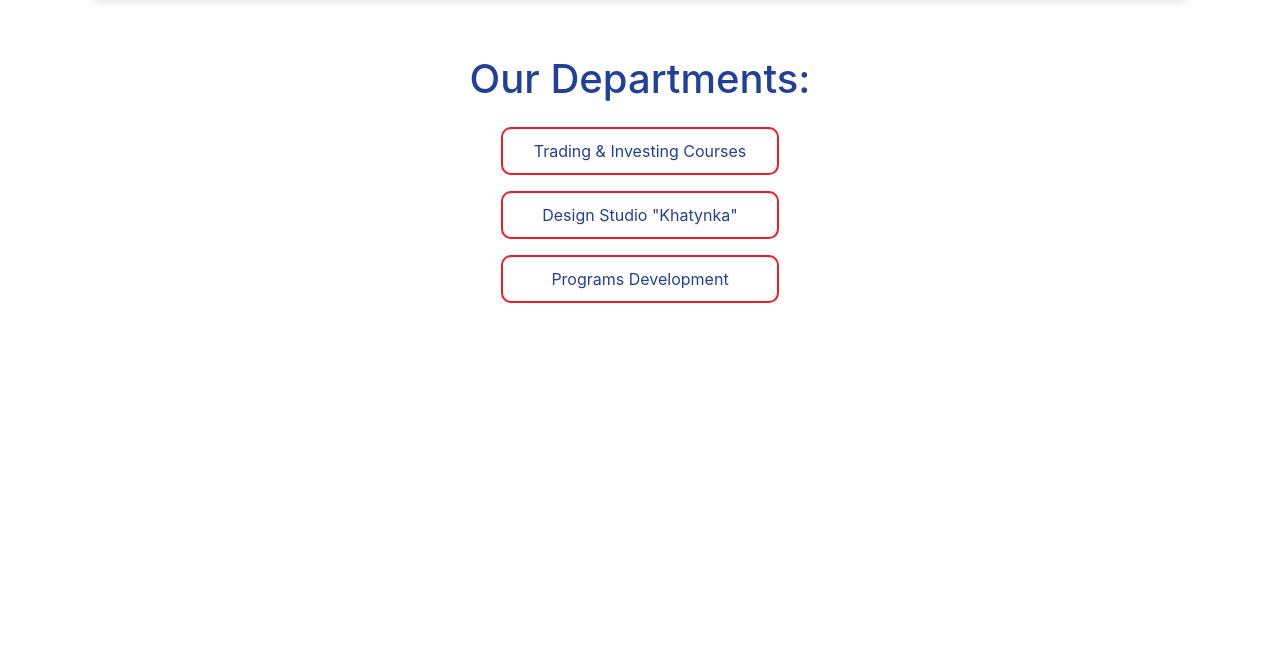
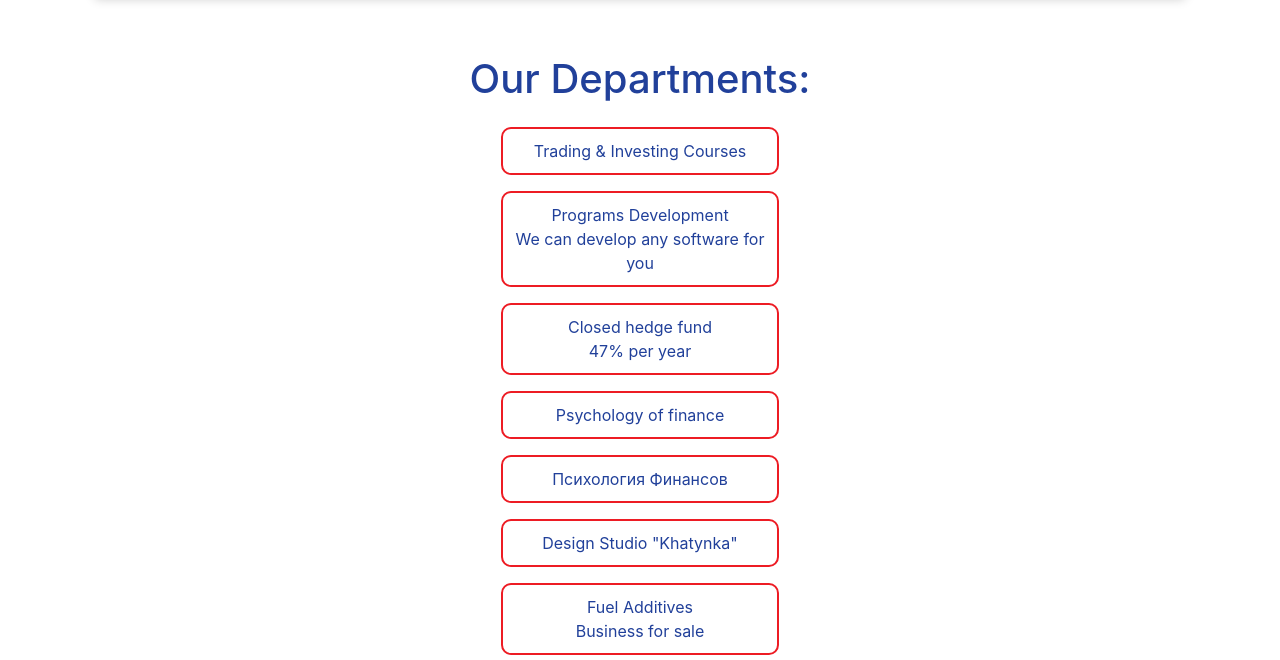
Before and after one commit to Dsibe/abtco, a Django app: page /departments in a window 1280 px wide. Shown: the part 140-800 px from the top of the page. Run offline with Django 3.2, Linux system fonts and the light colour scheme; some libraries are stand-ins or nearby versions.

Commit message:
'views.py'

```diff
--- a/khatynka/templates/khatynka/main.html
+++ b/khatynka/templates/khatynka/main.html
@@ -70,7 +70,7 @@
     </div>
     <div style="position: absolute; bottom: 10px; left: 45%">
       <hr class="mr-5 ml-5">
-      <small style="color: grey;">© 2002-2019 All rights reserved.</small>
+      <small style="color: grey;">© 2002-2020 All rights reserved.</small>
     </div>
 </body>
 
--- a/main/templates/main/departments.html
+++ b/main/templates/main/departments.html
@@ -7,13 +7,11 @@
       background-color: #ED1C24 !important;
       color: white !important;
     }
-
     .row a:hover {
       text-decoration: none;
       background-color: #ED1C24 !important;
       color: white !important;
     }
-
     .row a {
       border: 2px solid #ED1C24;
       text-decoration: none;
@@ -22,80 +20,52 @@
       margin: 0 auto;
       color: #21409A;
       background-color: white;
-
-
     }
-
-
   </style>
 
-<!--
-<div class="carousel slide mt-5" data-ride="carousel">
-  <div class="carousel-inner" style="border-radius: 10px">
-    <div class="carousel-item active">
-        <img src="http://abtco.us/wp-content/uploads/0001.jpg" class="d-block w-100">
-    </div>
-    <div class="carousel-item" style="border-radius: 10px">
-      <img src="http://abtco.us/wp-content/uploads/0002.jpg" class="d-block w-100">
-    </div>
-    <div class="carousel-item" style="border-radius: 10px">
-      <img src="http://abtco.us/wp-content/uploads/0003.jpg" class="d-block w-100">
-    </div>
-    <div class="carousel-item" style="border-radius: 10px">
-      <img src="http://abtco.us/wp-content/uploads/0004.jpg" class="d-block w-100">
-    </div>
-    <div class="carousel-item" style="border-radius: 10px">
-      <img src="http://abtco.us/wp-content/uploads/0005.jpg" class="d-block w-100">
-    </div>
-    <div class="carousel-item" style="border-radius: 10px">
-      <img src="http://abtco.us/wp-content/uploads/0006.jpg" class="d-block w-100">
-    </div>
-    <div class="carousel-item" style="border-radius: 10px">
-      <img src="http://abtco.us/wp-content/uploads/0007.jpg" class="d-block w-100">
-    </div>
-    <div class="carousel-item" style="border-radius: 10px">
-      <img src="http://abtco.us/wp-content/uploads/0008.jpg" class="d-block w-100">
-    </div>
-  </div>
-</div> -->
-
+  <!-- <div class="carousel slide mt-5" data-ride="carousel"> <div class="carousel-inner" style="border-radius: 10px"> <div class="carousel-item active"> <img src="http://abtco.us/wp-content/uploads/0001.jpg" class="d-block w-100"> </div> <div
+  class="carousel-item" style="border-radius: 10px"> <img src="http://abtco.us/wp-content/uploads/0002.jpg" class="d-block w-100"> </div> <div class="carousel-item" style="border-radius: 10px"> <img src="http://abtco.us/wp-content/uploads/0003.jpg"
+  class="d-block w-100"> </div> <div class="carousel-item" style="border-radius: 10px"> <img src="http://abtco.us/wp-content/uploads/0004.jpg" class="d-block w-100"> </div> <div class="carousel-item" style="border-radius: 10px"> <img
+  src="http://abtco.us/wp-content/uploads/0005.jpg" class="d-block w-100"> </div> <div class="carousel-item" style="border-radius: 10px"> <img src="http://abtco.us/wp-content/uploads/0006.jpg" class="d-block w-100"> </div> <div class="carousel-item"
+  style="border-radius: 10px"> <img src="http://abtco.us/wp-content/uploads/0007.jpg" class="d-block w-100"> </div> <div class="carousel-item" style="border-radius: 10px"> <img src="http://abtco.us/wp-content/uploads/0008.jpg" class="d-block w-100">
+  </div> </div> </div> -->
 
   <div>
 
     <h1 class="mt-2" style="color: #21409A; text-align: center;">Our Departments:</h1>
 
+    <div style="text-align: center">
+      <div class="row">
+        <a href="/trading" class="btn-hover col-12 col-sm-12 col-md-4 col-lg-3 mt-3">Trading & Investing Courses</a>
+      </div>
 
-  <div style="text-align: center">
-    <!-- <div class="row">
-      <a href="/hedge-fund" class="btn-hover col-12 col-sm-12 col-md-4 col-lg-3 mt-3">Hedge fund</a>
-    </div> -->
+      <!-- <div class="row"> <a href="/junior-studio" class="btn-hover col-12 col-sm-12 col-md-4 col-lg-3 mt-3">Junior Studio</a> </div> -->
 
       <div class="row">
-      <a href="/trading" class="btn-hover col-12 col-sm-12 col-md-4 col-lg-3 mt-3">Trading & Investing Courses</a>
+        <a href="/developing" class="btn-hover col-12 col-sm-12 col-md-4 col-lg-3 mt-3">Programs Development<br>We can develop any software for you</a>
+      </div>
+
+      <div class="row">
+        <a href="/hedge-fund" class="btn-hover col-12 col-sm-12 col-md-4 col-lg-3 mt-3">Closed hedge fund<br>47% per year</a>
+      </div>
+
+      <div class="row">
+        <a href="/psy-finance" class="btn-hover col-12 col-sm-12 col-md-4 col-lg-3 mt-3">Psychology of finance</a>
+      </div>
+
+      <div class="row">
+        <a href="/psy-finance" class="btn-hover col-12 col-sm-12 col-md-4 col-lg-3 mt-3">Психология Финансов</a>
       </div>
 
       <div class="row">
         <a href="http://khatynka.abtco.us" class="btn-hover col-12 col-sm-12 col-md-4 col-lg-3 mt-3">Design Studio "Khatynka"</a>
       </div>
 
-    <!-- <div class="row">
-      <a href="/junior-studio" class="btn-hover col-12 col-sm-12 col-md-4 col-lg-3 mt-3">Junior Studio</a>
-    </div> -->
-
       <div class="row">
-      <a href="/developing" class="btn-hover col-12 col-sm-12 col-md-4 col-lg-3 mt-3">Programs Development</a>
-    </div>
-
-    <!--
-    <div class="row">
-      <a href="fuel-additives" class="btn-hover col-12 col-sm-12 col-md-4 col-lg-3 mt-3">Fuel Additives</a>
-    </div> -->
-
-    <!-- <div class="row">
-      <a href="websites-developing" class="btn-hover col-12 col-sm-12 col-md-4 col-lg-3 mt-3 mb-3">Websites Development</a>
-    </div> -->
+        <a href="/underconstruction" class="btn-hover col-12 col-sm-12 col-md-4 col-lg-3 mt-3">Fuel Additives<br>Business for sale</a>
       </div>
 
 
+    </div>
 
   {% endblock %}
--- a/main/templates/main/developing.html
+++ b/main/templates/main/developing.html
@@ -2,5 +2,7 @@
 
 {% block content %}
 
-
+  <h1 class="text-center" style="color: #21409A;">We can develop any software for you</h1>
+  <h3 class="text-center">Please contact our manager Teo by email <a href="mailto:abt.company@aol.com">abt.company@aol.com</a> or with <a href="/contact-us">Contact Us</a> form.
+  </h3>
 {% endblock %}
--- a/main/templates/main/hedge-fund.html
+++ b/main/templates/main/hedge-fund.html
@@ -5,9 +5,9 @@
 
 <div>
 
-  <h1 class="mt-2" style="color: #21409A; text-align: center;">Hedge Fund</h1>
+  <h1 class="mt-2" style="color: #21409A; text-align: center;">Closed Hedge Fund</h1>
   <div style="text-align: center">
-    <p>Additional information by email:<br>abt.company@aol.com</p>
+    <p>Contact our manager Helen by email:<br><a href="mailto:abt.company@aol.com">abt.company@aol.com</a></p>
   </div>
 
 
--- a/main/urls.py
+++ b/main/urls.py
@@ -20,6 +20,8 @@ urlpatterns = [
     path('path/<str:slug>/', post_detail, name='post_detail_url'),
     path('departments/', departments, name='departments'),
     path('junior-studio/', junior_studio, name="junior-studio"),
+    path('psy-finance/', psy_finance, name="psy-finance"),
+
     path('trading/', trading, name='trading'),
     path('trading-ru/', trading_ru, name='trading-ru'),
     path('trading-en/', trading_en, name='trading-en'),
--- a/main/views.py
+++ b/main/views.py
@@ -12,6 +12,9 @@ from users.models import *
 
 dates = []
 
+
+def psy_finance(request):
+    return render(request, r'main/psy_finance.html')
 
 def hedge_fund(request):
     return render(request, r'main/hedge-fund.html')
@@ -59,11 +62,12 @@ def main(request):
 
 def ud(request):
     return HttpResponse(
-        "<h1 style='text-align: center'>Under Construction</h1>")
+        "<h1 style='text-align: center; font-family: arial; color: #21409A;'>Under Construction</h1>")
 
 
 def developing(request):
-    return redirect('http://www.4organizer.com')
+    return render(request, r'main/developing.html')
+    # return redirect('http://www.4organizer.com')
 
 
 def junior_studio(request):
```
Also changed, not shown: main/templates/main/psy_finance.html (added, +31 -0 lines). Lines whose indentation alone changed are shown as unchanged.
